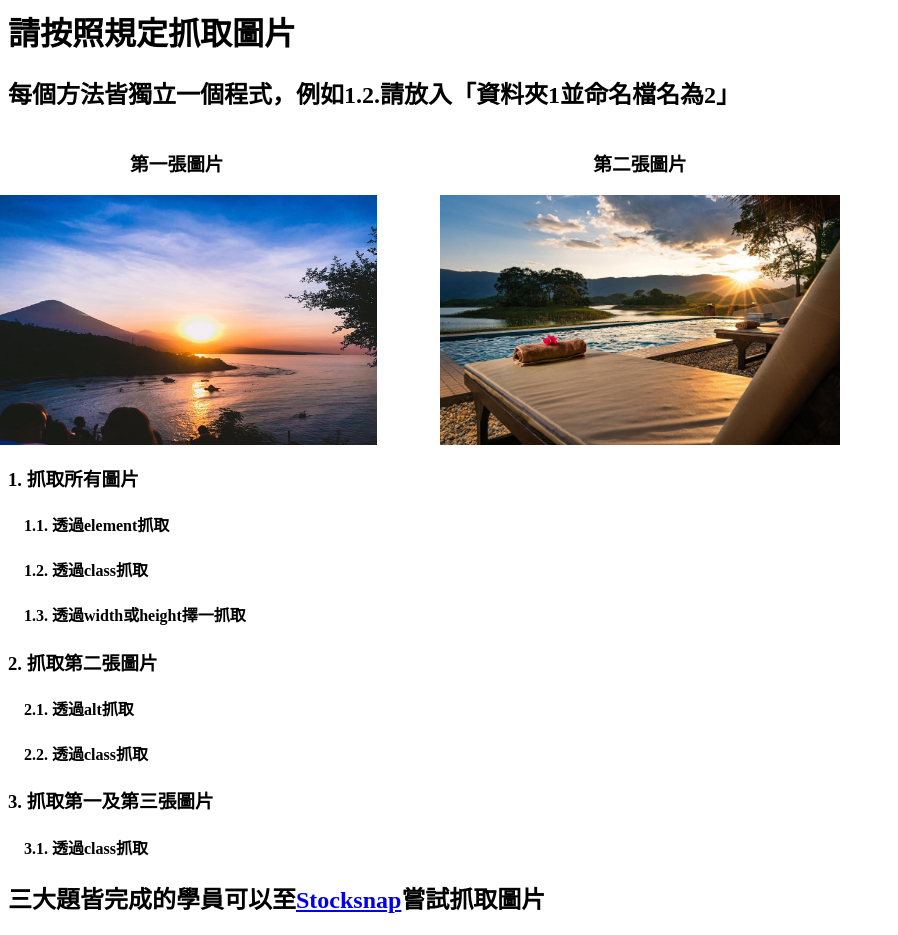
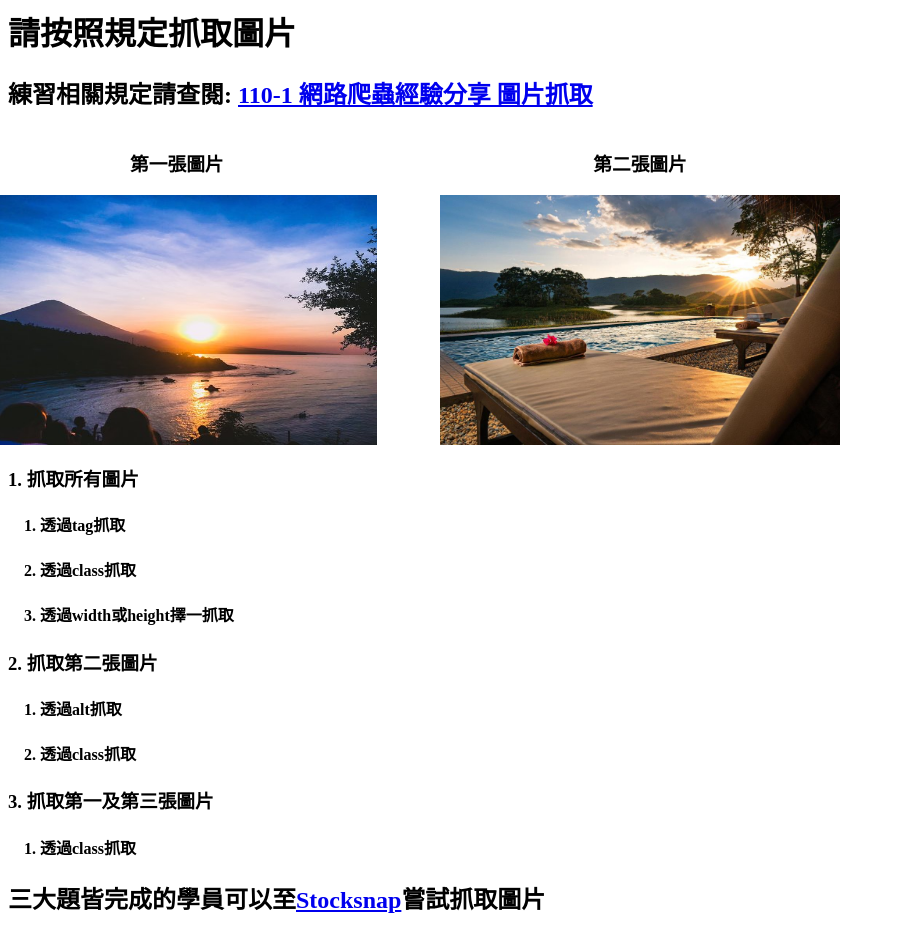
Before and after one commit to Guo0911/Guo0911.github.io, a plain HTML site: page WebCrawler/Image/index.html in a window 1280 px wide. Shown: the top 935 px of the page, 0-898 px from the left. Drawn offline with Linux system fonts and the light colour scheme; grey boxes are pictures that could not be loaded.

Commit message:
Update index.html

```diff
--- a/WebCrawler/Image/index.html
+++ b/WebCrawler/Image/index.html
@@ -6,7 +6,7 @@
     <body>
         <div>
             <h1>請按照規定抓取圖片</h1>
-            <h2>每個方法皆獨立一個程式，例如1.2.請放入「資料夾1並命名檔名為2」</h2>
+            <h2>練習相關規定請查閱: <a href="https://github.com/\Guo0911\CJCU_Club\tree\main\111-1\網路爬蟲經驗分享\2022_11_23\圖片抓取">110-1 網路爬蟲經驗分享 圖片抓取</a></h2>
             <div style="display: flex; flex-wrap: nowrap; justify-content: center; text-align: center;">
                 <div>
                     <h3>第一張圖片</h3>
@@ -23,16 +23,16 @@
             </div>
 
             <h3>1. 抓取所有圖片</h3>
-            <h4>　1.1. 透過element抓取</h4>
-            <h4>　1.2. 透過class抓取</h4>
-            <h4>　1.3. 透過width或height擇一抓取</h4>
+            <h4>　1. 透過tag抓取</h4>
+            <h4>　2. 透過class抓取</h4>
+            <h4>　3. 透過width或height擇一抓取</h4>
 
             <h3>2. 抓取第二張圖片</h3>
-            <h4>　2.1. 透過alt抓取</h4>
-            <h4>　2.2. 透過class抓取</h4>
+            <h4>　1. 透過alt抓取</h4>
+            <h4>　2. 透過class抓取</h4>
 
             <h3>3. 抓取第一及第三張圖片</h3>
-            <h4>　3.1. 透過class抓取</h4>
+            <h4>　1. 透過class抓取</h4>
 
             <h2>三大題皆完成的學員可以至<a href="https://stocksnap.io/">Stocksnap</a>嘗試抓取圖片</h2>
         </div>
```
